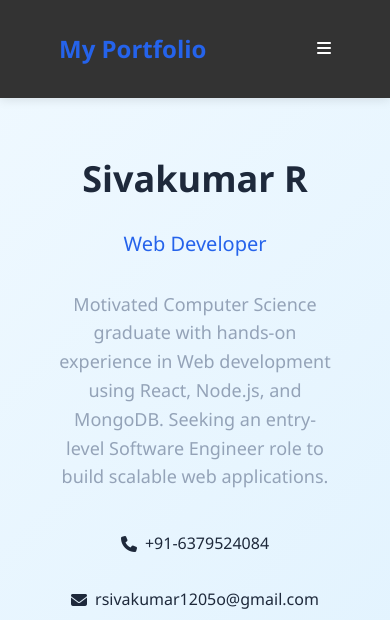
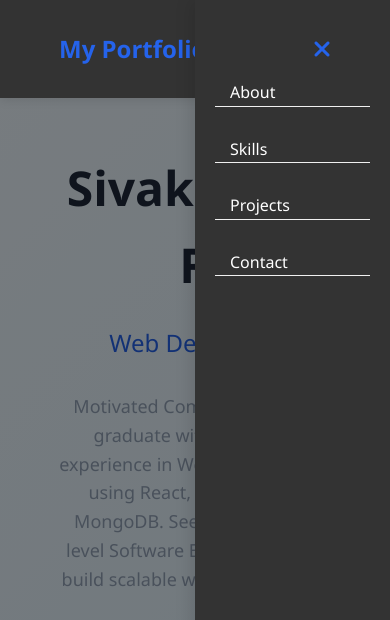
Before and after one commit to SIVAKUMAR1267/Myportfolio, a plain HTML site: page index.html in a window 390 px wide. Both pictures are taken after a click on the element 324 px from the left and 49 px from the top of the page. Shown: the top 620 px of the page. Drawn offline with Linux system fonts and the light colour scheme.

Commit message:
nav function added for easy mobile access

```diff
--- a/index.css
+++ b/index.css
@@ -302,27 +302,56 @@
 
         @media (max-width: 768px) {
     .nav-links {
-                display: none;
+        position: fixed;
+        top: 0;
+        right: -50%;
+        width: 50%;
+        height: 100vh;
+        background-color: #333333;
+        flex-direction: column;
+        align-items: flex-start;
+        padding: 80px 20px 20px;
+        box-shadow: -5px 0 15px rgba(0, 0, 0, 0.1);
+        transition: right 0.3s ease-in-out;
+        z-index: 99;
+    }
+
+    .nav-links.active {
+        right: 0;
+    }
+
+    .nav-links a {
+        padding: 15px 0;
+        width: 100%;
+        text-align: left;
+        border-bottom: 1px solid #f0f0f0;
+        color: var(--primary); /* Ensure text is visible */
     }
 
     .hamburger {
         display: block;
+        font-size: 24px;
+        z-index: 100;
+        position: relative;
+        color: var(--primary); /* Ensure icon is visible */
     }
 
-            .hero h1 {
-                font-size: 36px;
+    .nav-overlay {
+        position: fixed;
+        top: 0;
+        left: 0;
+        width: 100%;
+        height: 100%;
+        background-color: rgba(0, 0, 0, 0.5);
+        z-index: 98;
+        opacity: 0;
+        visibility: hidden;
+        transition: opacity 0.3s, visibility 0.3s;
     }
 
-            .hero h2 {
-                font-size: 20px;
-            }
-
-            .about-content {
-                flex-direction: column;
-            }
-
-            .projects-grid {
-                grid-template-columns: 1fr;
+    .nav-overlay.active {
+        opacity: 1;
+        visibility: visible;
     }
 }
          body {
--- a/index.html
+++ b/index.html
@@ -6,6 +6,7 @@
     <title>Sivakumar R - Web Developer</title>
     <link rel="stylesheet" href="https://cdnjs.cloudflare.com/ajax/libs/font-awesome/6.4.0/css/all.min.css">
    <link rel="stylesheet" href="index.css">
+   <script src="script.js"></script>
 
 </head>
 <body>
@@ -198,22 +199,5 @@
             </div>
         </div>
     </footer>
-
-    <script>
-        // Mobile menu toggle
-        document.querySelector('.hamburger').addEventListener('click', function() {
-            document.querySelector('.nav-links').classList.toggle('active');
-        });
-
-        // Smooth scrolling for anchor links
-        document.querySelectorAll('a[href^="#"]').forEach(anchor => {
-            anchor.addEventListener('click', function (e) {
-                e.preventDefault();
-                document.querySelector(this.getAttribute('href')).scrollIntoView({
-                    behavior: 'smooth'
-                });
-            });
-        });
-    </script>
 </body>
 </html>
--- /dev/null
+++ b/script.js
@@ -0,0 +1,61 @@
+
+   // Wait for DOM to load
+    document.addEventListener('DOMContentLoaded', function() {
+        // Mobile menu toggle
+        document.querySelector('.hamburger').addEventListener('click', function() {
+            const navLinks = document.querySelector('.nav-links');
+            const overlay = document.querySelector('.nav-overlay') || createOverlay();
+
+            navLinks.classList.toggle('active');
+            overlay.classList.toggle('active');
+
+            // Toggle hamburger icon
+            const icon = this.querySelector('i');
+            icon.classList.toggle('fa-bars');
+            icon.classList.toggle('fa-times');
+            document.body.style.overflow = navLinks.classList.contains('active') ? 'hidden' : '';
+        });
+
+        // Create overlay element
+        function createOverlay() {
+            const overlay = document.createElement('div');
+            overlay.className = 'nav-overlay';
+            document.body.appendChild(overlay);
+
+            overlay.addEventListener('click', function() {
+                const navLinks = document.querySelector('.nav-links');
+                const hamburger = document.querySelector('.hamburger i');
+                navLinks.classList.remove('active');
+                overlay.classList.remove('active');
+                hamburger.classList.remove('fa-times');
+                hamburger.classList.add('fa-bars');
+                document.body.style.overflow = '';
+            });
+
+            return overlay;
+        }
+
+        // Close menu when link is clicked
+        document.querySelectorAll('.nav-links a').forEach(link => {
+            link.addEventListener('click', function() {
+                const navLinks = document.querySelector('.nav-links');
+                const overlay = document.querySelector('.nav-overlay');
+                if (navLinks.classList.contains('active')) {
+                    navLinks.classList.remove('active');
+                    overlay.classList.remove('active');
+                    document.querySelector('.hamburger i').classList.replace('fa-times', 'fa-bars');
+                    document.body.style.overflow = '';
+                }
+            });
+        });
+
+        // Smooth scrolling
+        document.querySelectorAll('a[href^="#"]').forEach(anchor => {
+            anchor.addEventListener('click', function(e) {
+                e.preventDefault();
+                document.querySelector(this.getAttribute('href')).scrollIntoView({
+                    behavior: 'smooth'
+                });
+            });
+        });
+    });
```
Lines whose indentation alone changed are shown as unchanged.
